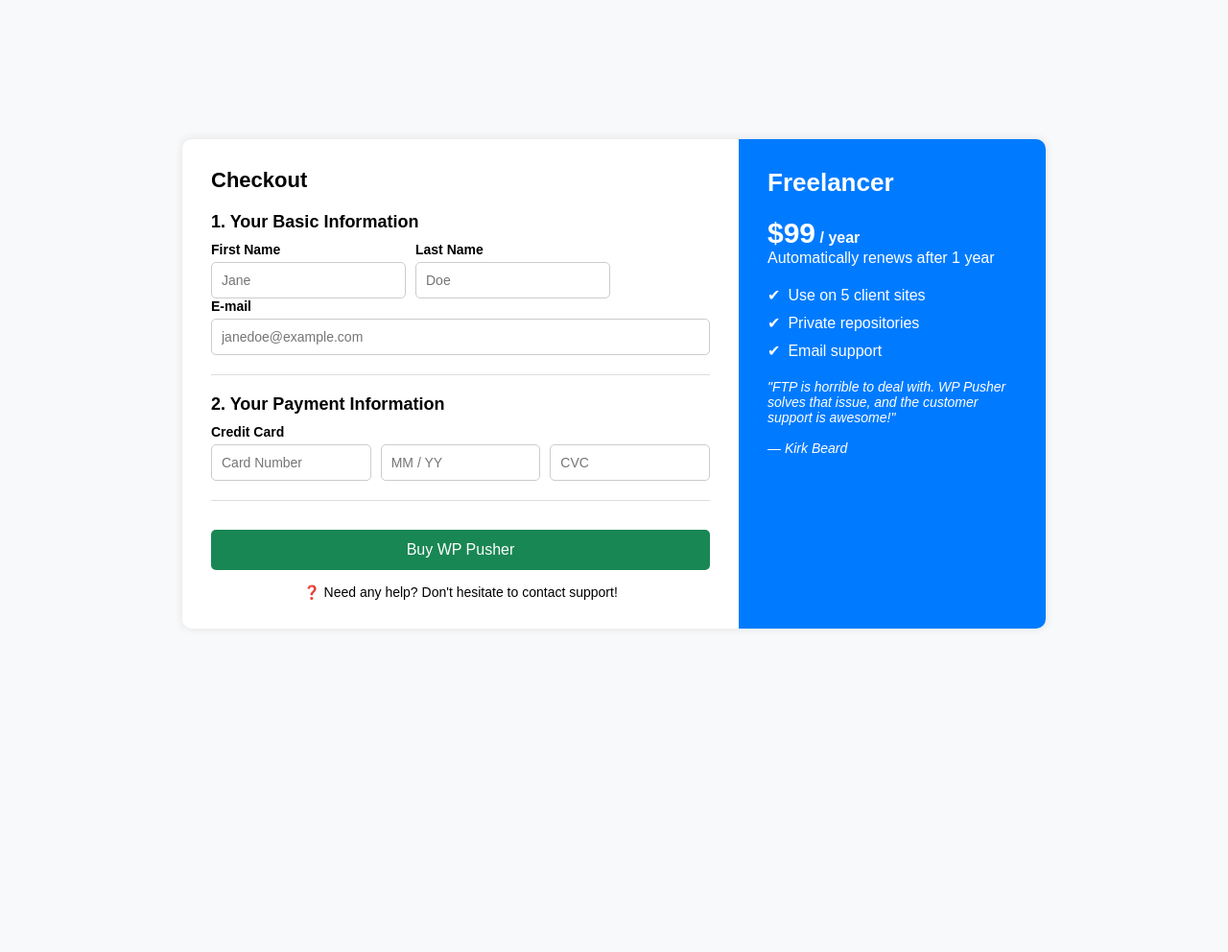
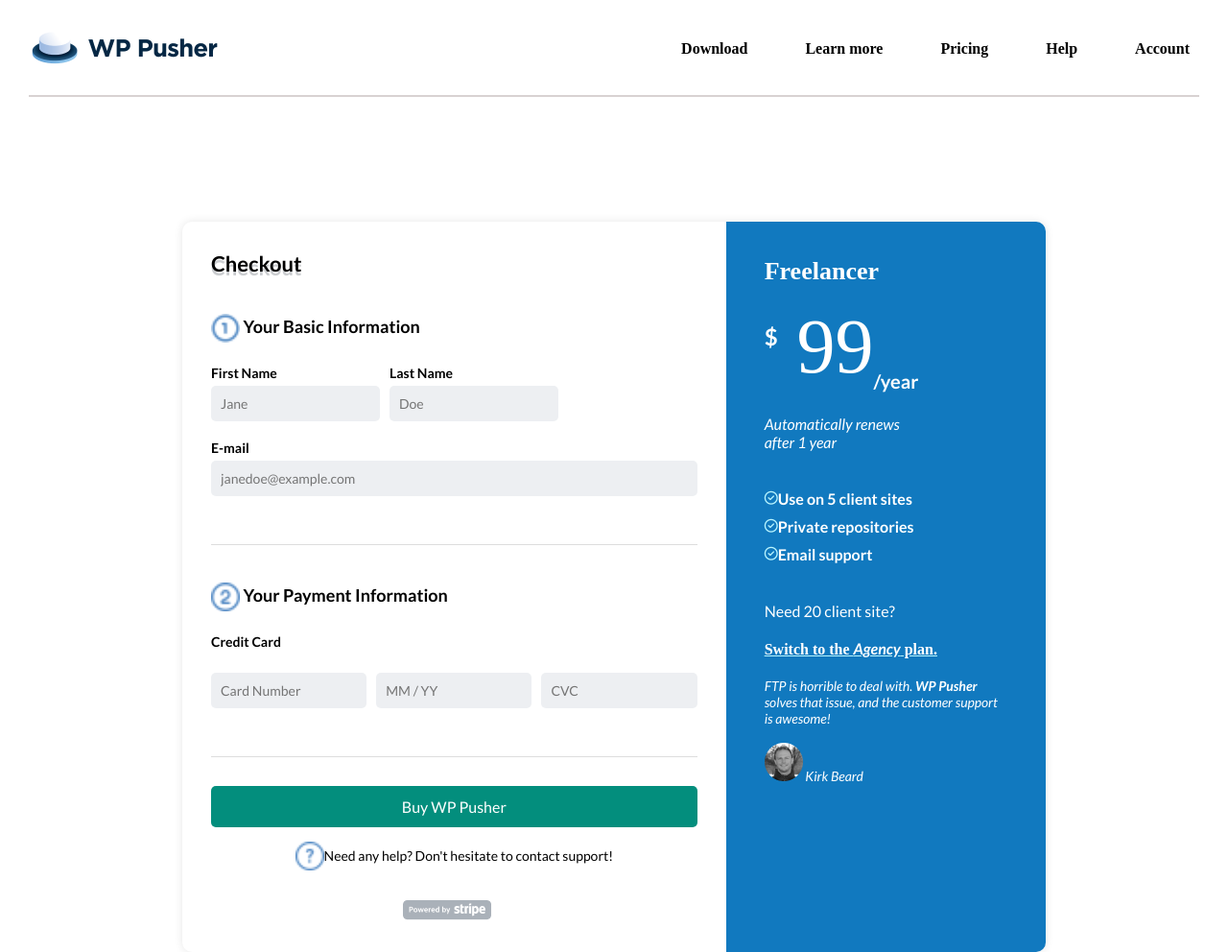
Before and after one commit to heisfolagbemi/My-CSS-Assignment, a plain HTML site: page CSS-Assignment-5/index.html in a window 1280 px wide. Shown: the whole page at 96% size. Before the commit the page ends 800 px from the top, so only its background shows below. Drawn offline with Linux system fonts and the light colour scheme; a web font is replaced by a local one.

Commit message:
i forgot to push please forgive me

```diff
--- a/CSS-Assignment-5/index.html
+++ b/CSS-Assignment-5/index.html
@@ -1,69 +1,117 @@
 <!DOCTYPE html>
 <html lang="en">
   <head>
-    <meta charset="UTF-8">
-    <meta name="viewport" content="width=device-width, initial-scale=1.0">
+    <meta charset="UTF-8" />
+    <meta name="viewport" content="width=device-width, initial-scale=1.0" />
     <title>WP Pusher Checkout</title>
-    <link rel="stylesheet" href="./wp.css">
+    <link rel="stylesheet" href="./wp.css" />
+    <link
+      rel="stylesheet"
+      href="https://cdnjs.cloudflare.com/ajax/libs/font-awesome/6.4.2/css/all.min.css"
+    />
   </head>
   <body>
-
+    <nav>
+      <div class="nav-containner">
+        <div class="logo">
+          <img src="./Asset/wppusher-logo copy.png" alt="wppusher-logo" />
+        </div>
+        <div class="links">
+          <div class="link_items"><a href="">Download</a></div>
+          <div class="link_items"><a href="">Learn more</a></div>
+          <div class="link_items"><a href="">Pricing</a></div>
+          <div class="link_items"><a href="">Help</a></div>
+          <div class="link_items"><a href="">Account</a></div>
+        </div>
+      </div>
+    </nav>
+    <div class="body">
       <div class="container">
         <!-- Left Side - Checkout Form -->
         <div class="left">
-            <h2>Checkout</h2>
+          <h2 class="check">Checkout</h2>
+          <br>
 
           <!-- Basic Information -->
           <div class="section">
-                <h3>1. Your Basic Information</h3>
+            <h3><img class="circle" src="./Asset/one.png" alt="circle-2">   Your Basic Information</h3>
+            <br>
             <div class="name-fields">
               <div>
                 <label for="first-name">First Name</label>
-                        <input type="text" id="first-name" placeholder="Jane">
+                <input type="text" id="first-name" placeholder="Jane" />
               </div>
+
               <div>
                 <label for="last-name">Last Name</label>
-                        <input type="text" id="last-name" placeholder="Doe">
+                <input type="text" id="last-name" placeholder="Doe" />
               </div>
             </div>
+            <br>
             <label for="email">E-mail</label>
-                <input type="email" id="email" placeholder="janedoe@example.com">
+            <input type="email" id="email" placeholder="janedoe@example.com" />
           </div>
+          <br>
 
           <!-- Payment Information -->
           <div class="section">
-                <h3>2. Your Payment Information</h3>
+            <h3> <img class="circle" src="./Asset/circle-2.png" alt="">  Your Payment Information</h3>
+            <br>
             <label for="card-number">Credit Card</label>
+            <br>
             <div class="card-input">
-                    <input type="text" id="card-number" placeholder="Card Number">
-                    <input type="text" id="expiry" placeholder="MM / YY">
-                    <input type="text" id="cvv" placeholder="CVC">
+              <input type="text" id="card-number" placeholder="Card Number" />
+              <input type="text" id="expiry" placeholder="MM / YY" />
+              <input type="text" id="cvv" placeholder="CVC" />
             </div>
           </div>
 
           <button class="btn">Buy WP Pusher</button>
 
-            <p class="help">❓ Need any help? Don't hesitate to contact support!</p>
+          <p class="help">
+            <img class="circle" src="./Asset/question.png" alt="">Need any help? Don't hesitate to contact support!
+          </p>
+          <br><br>
+          <img class="footer" src="./Asset/powered_by_stripe.png" alt="">
         </div>
+
 
         <!-- Right Side - Pricing & Benefits -->
         <div class="right">
           <h2>Freelancer</h2>
-            <p class="price">$99<span style="font-size:16px;"> / year</span></p>
-            <p>Automatically renews after 1 year</p>
+          <p class="price"><sup>$</sup> 99<sub>/year</sub></p>
+          <p>
+            <i>Automatically renews <br />after 1 year</i>
+          </p>
 
           <div class="features">
-                <p>Use on 5 client sites</p>
-                <p>Private repositories</p>
-                <p>Email support</p>
+            <div class="item">
+              <i class="fa-regular fa-circle-check fa-sm icon"></i>
+              <span>Use on 5 client sites</span>
+            </div>
+            <div class="item">
+              <i class="fa-regular fa-circle-check fa-sm icon"></i>
+              <span>Private repositories</span>
+            </div>
+            <div class="item">
+              <i class="fa-regular fa-circle-check fa-sm icon"></i>
+              <span>Email support</span>
+            </div>
+          </div>
+          <div class="offer">
+            <p>Need 20 client site?</p>
+            <p>
+              <a class="Switch" href="">Switch to the <i>Agency</i> plan.</a>
+            </p>
           </div>
 
           <p class="testimonial">
-                "FTP is horrible to deal with. WP Pusher solves that issue, and the customer support is awesome!"
-                <br><br>— Kirk Beard
+            FTP is horrible to deal with. <b>WP Pusher</b> solves that issue,
+            and the customer support is awesome! <br /><br />
+            <img class="Kirk" src="./Asset/Bitmap.png" alt="profile-pic" /> Kirk Beard
           </p>
         </div>
       </div>
-
+    </div>
   </body>
 </html>
--- a/CSS-Assignment-5/wp.css
+++ b/CSS-Assignment-5/wp.css
@@ -1,16 +1,56 @@
+@import url('https://fonts.googleapis.com/css2?family=Lato:ital,wght@0,100;0,300;0,400;0,700;0,900;1,100;1,300;1,400;1,700;1,900&family=Sofia+Sans:ital,wght@0,1..1000;1,1..1000&display=swap');
 * {
     box-sizing: border-box;
     margin: 0;
     padding: 0;
-    font-family: Arial, sans-serif;
+    font-family: lato, sans-serif;
+    /* background-color: red; */
 }
-
-body {
+/* @font-face {
+    font-family: Mycustomfont;
+    src: url(./Asset/Lato/Lato-Bold.ttf);
+} */
+.nav-containner{
+    display: flex;
+    align-items: center;
+    margin: 30px;
+    justify-content: space-between;
+    padding-bottom: 30px;
+    border-bottom: 2px solid rgb(216, 210, 210);
+}
+nav{
+    position: sticky;
+    top: 0;
+    z-index: 1000;
+    background-color: #ffffff;
+}
+.logo{
+    width: 200px;
+    height: 39px;
+}
+.links{
+    display: flex;
+    column-gap: 40px;
+}
+[href]{
+    text-decoration: none;
+    font-family: lato sans-serif;
+    font-weight: 700;
+    line-height: 16.8px;
+    size: 14px;
+    color: black;
+    padding: 10px;
+}
+ a:focus{
+    border: 2px solid rgb(125, 125, 125);
+    border-radius: 5px;
+}
+.body {
     display: flex;
     justify-content: center;
     align-items: center;
-    height: 100vh;
-    background: #f8f9fa;
+    height: 120vh;
+    background: #ffffff;
 }
 
 .container {
@@ -30,25 +70,33 @@
 
 .right {
     flex: 1;
-    background: #007bff;
+    background: #1179BF;
     color: white;
-    padding: 30px;
+    padding: 40px;
+
 }
 
 h2 {
     margin-bottom: 20px;
     font-size: 22px;
 }
+.check{
+    text-shadow: 0px 4px #cbcdd0;
+    /* color: #1D2C3C; */
+}
 
 .section {
     margin-bottom: 20px;
-    padding-bottom: 20px;
+    padding-bottom: 50px;
     border-bottom: 1px solid #ddd;
 }
-
 .section h3 {
     font-size: 18px;
     margin-bottom: 10px;
+}
+
+.section h3 ::before {
+    content: 31;
 }
 
 label {
@@ -61,9 +109,19 @@
 input {
     width: 100%;
     padding: 10px;
-    border: 1px solid #ccc;
+    border: 0px solid #ccc;
     border-radius: 5px;
     font-size: 14px;
+    outline: none;
+    background-color: #EDEFF2;
+}
+span{
+    size: 28px;
+    font-weight: 700;
+
+}
+.one{
+    color: #548BC5;
 }
 
 .name-fields {
@@ -74,7 +132,9 @@
 .name-fields input {
     flex: 1;
 }
+p{
 
+}
 .card-input {
     display: flex;
     gap: 10px;
@@ -87,7 +147,7 @@
 .btn {
     width: 100%;
     padding: 12px;
-    background: #198754;
+    background: #038E7D;
     color: white;
     border: none;
     border-radius: 5px;
@@ -108,32 +168,79 @@
 
 .right h2 {
     font-size: 26px;
+    font-family: lato sans-serif;
+    font-weight: 700;
+    line-height: 24px;
+    size: 20px;
 }
 
 .price {
-    font-size: 30px;
-    font-weight: bold;
+    font-size: 80px;
+    font-weight: 10;
+    line-height: 72px;
+    font-family: lato sans-serif;
+    margin-bottom: 0px;
 }
 
 .features {
-    margin-top: 20px;
+    margin-top: 40px;
+    margin-bottom: 40px;
+}
+sup{
+    font-size: 24px;
+    font-weight: 700;
+}
+sub{
+    font-size: 20px;
+    font-weight: 700;
 }
 
-.features p {
+
+.features .item {
     margin-bottom: 10px;
     display: flex;
     align-items: center;
 }
+.icon{
+    font-size: 20px;
+    color: #B9F5FF;
+}
+.circle{
+    width: 30px;
+    height: 30px;
+    margin-bottom: -10px;
+}
+.footer{
+    margin-left: 200px;
+}
 
-.features p::before {
+/* .features p::before {
     content: "✔";
     margin-right: 8px;
+} */
+.offer p{
+    margin-top: 20px;
+}
+.Switch{
+    padding: 0px;
+    color: white;
+    text-decoration-line: underline;
+    text-decoration-color: #B9F5FF;
+
 }
 
 .testimonial {
     margin-top: 20px;
     font-size: 14px;
     font-style: italic;
+}
+.Kirk{
+    width: 40px;
+    height: 40px;
+}
+
+.copyright{
+    outline: black;
 }
 
 @media (max-width: 768px) {
--- a/styles.css
+++ b/styles.css
@@ -5,8 +5,10 @@
     flex-direction: column;
     justify-content: center;
     align-items: center;
+    background-image: url(./asset/67153.jpg);
     height: 100vh;
     margin: 0;
+
     font-family: 'Poppins', Arial, sans-serif;
     text-align: center;
 }
```
Also changed, not shown: CSS-Assignment-5/Asset/Bitmap.png (added), CSS-Assignment-5/Asset/circle-2.png (added), CSS-Assignment-5/Asset/one.png (added), CSS-Assignment-5/Asset/powered_by_stripe.png (added), CSS-Assignment-5/Asset/question.png (added), 1 other file. Lines whose indentation alone changed are shown as unchanged.
